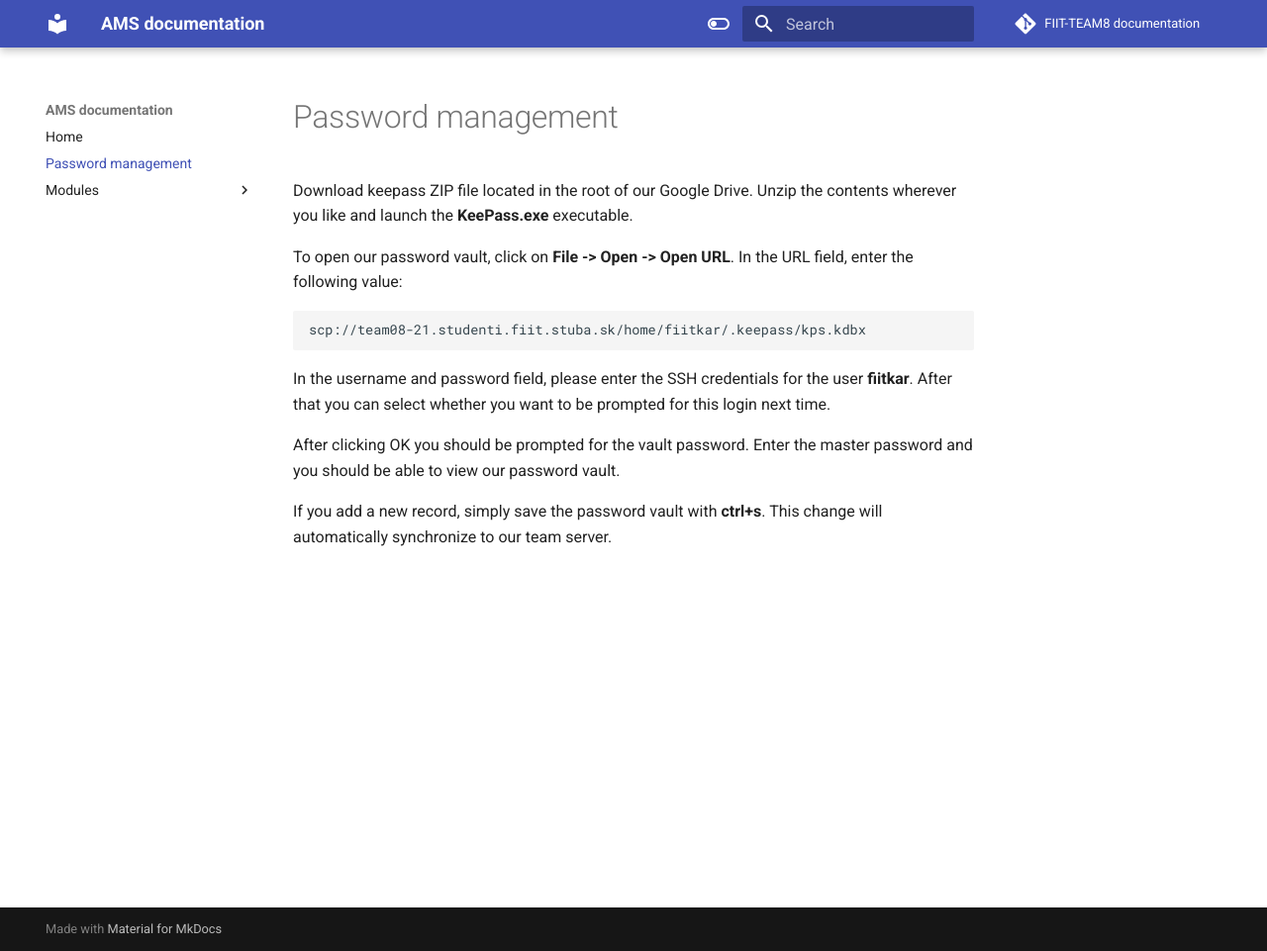
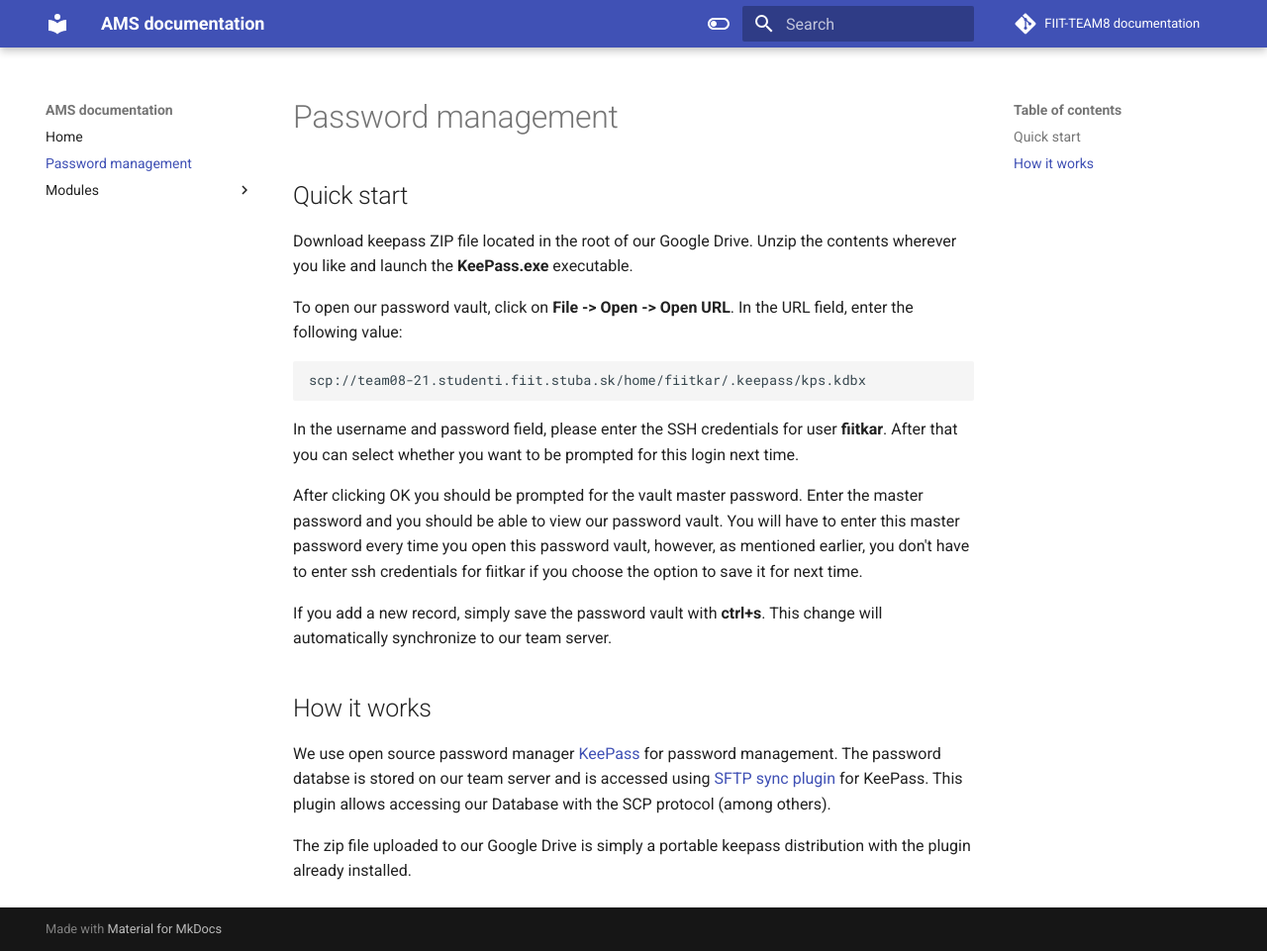
Before and after one commit to FIIT-TEAM8/team_documentation, an MkDocs documentation site: the page built from docs/passwordManagement.md, in a window 1280 px wide and 961 px high. Shown: the whole window at 99% size. Built offline with MkDocs 1.6.1 and Material for MkDocs 9.7.7, drawn with Linux system fonts in a browser that asks for light colours; comment, search, counter and statistics services are not loaded.

Commit message:
Update passwordManagement.md

````diff
--- a/docs/passwordManagement.md
+++ b/docs/passwordManagement.md
@@ -1,4 +1,6 @@
 # Password management
+
+## Quick start
 Download keepass ZIP file located in the root of our Google Drive. Unzip the contents wherever you like and launch the **KeePass.exe** executable.
 
 To open our password vault, click on **File -> Open -> Open URL**. In the URL field, enter the following value:
@@ -7,8 +9,14 @@ To open our password vault, click on **File -> Open -> Open URL**. In the URL fi
 scp://team08-21.studenti.fiit.stuba.sk/home/fiitkar/.keepass/kps.kdbx
 ```
 
-In the username and password field, please enter the SSH credentials for the user **fiitkar**. After that you can select whether you want to be prompted for this login next time.
+In the username and password field, please enter the SSH credentials for user **fiitkar**. After that you can select whether you want to be prompted for this login next time.
 
-After clicking OK you should be prompted for the vault password. Enter the master password and you should be able to view our password vault.
+After clicking OK you should be prompted for the vault master password. Enter the master password and you should be able to view our password vault.
+You will have to enter this master password every time you open this password vault, however, as mentioned earlier, you don't have to enter ssh credentials for fiitkar if you choose the option to save it for next time.
 
 If you add a new record, simply save the password vault with **ctrl+s**. This change will automatically synchronize to our team server.
+
+## How it works
+We use open source password manager [KeePass](https://keepass.info/) for password management. The password databse is stored on our team server and is accessed using [SFTP sync plugin](https://github.com/shellster/keepass-sftp-sync) for KeePass. This plugin allows accessing our Database with the SCP protocol (among others).
+
+The zip file uploaded to our Google Drive is simply a portable keepass distribution with the plugin already installed.
````
